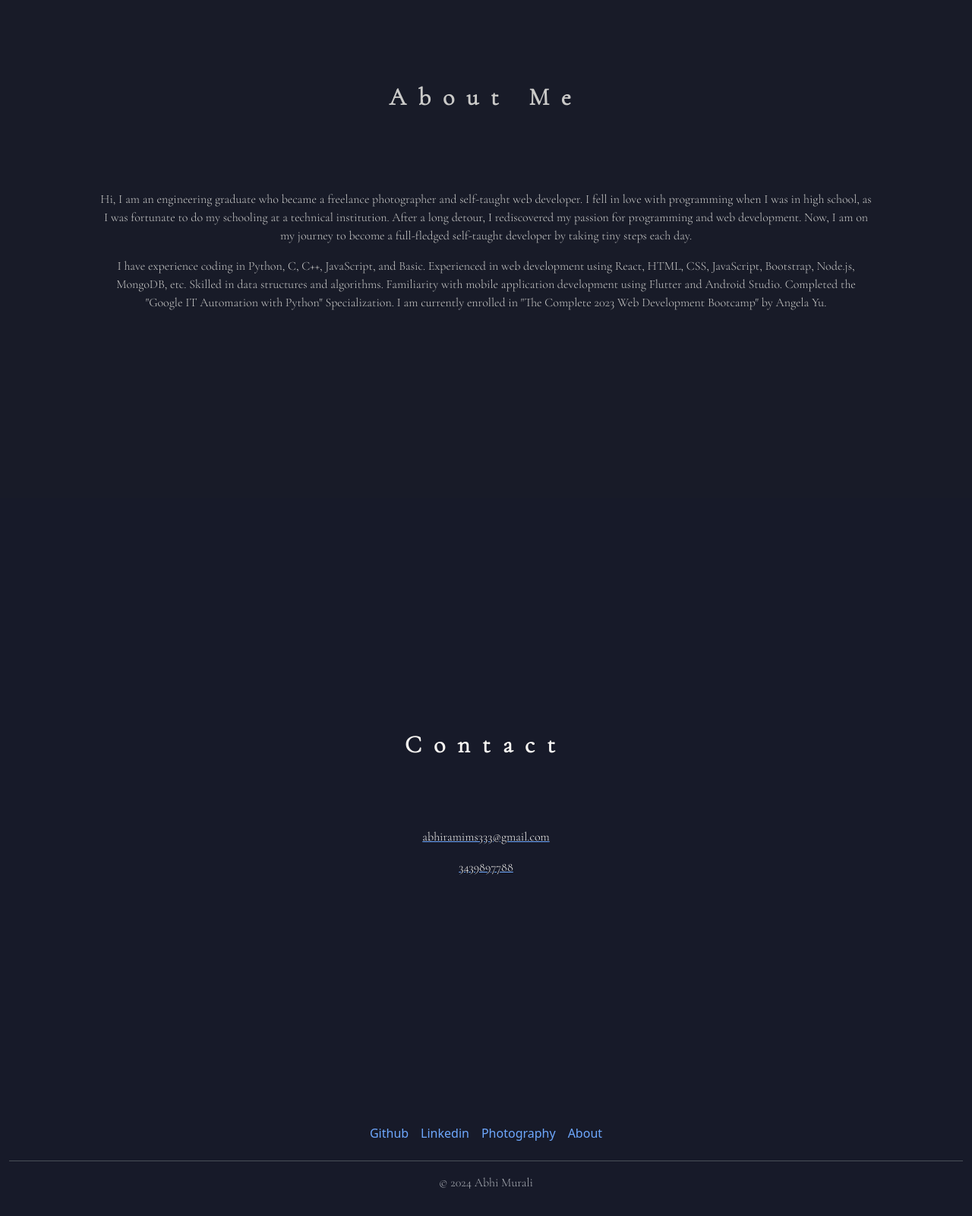
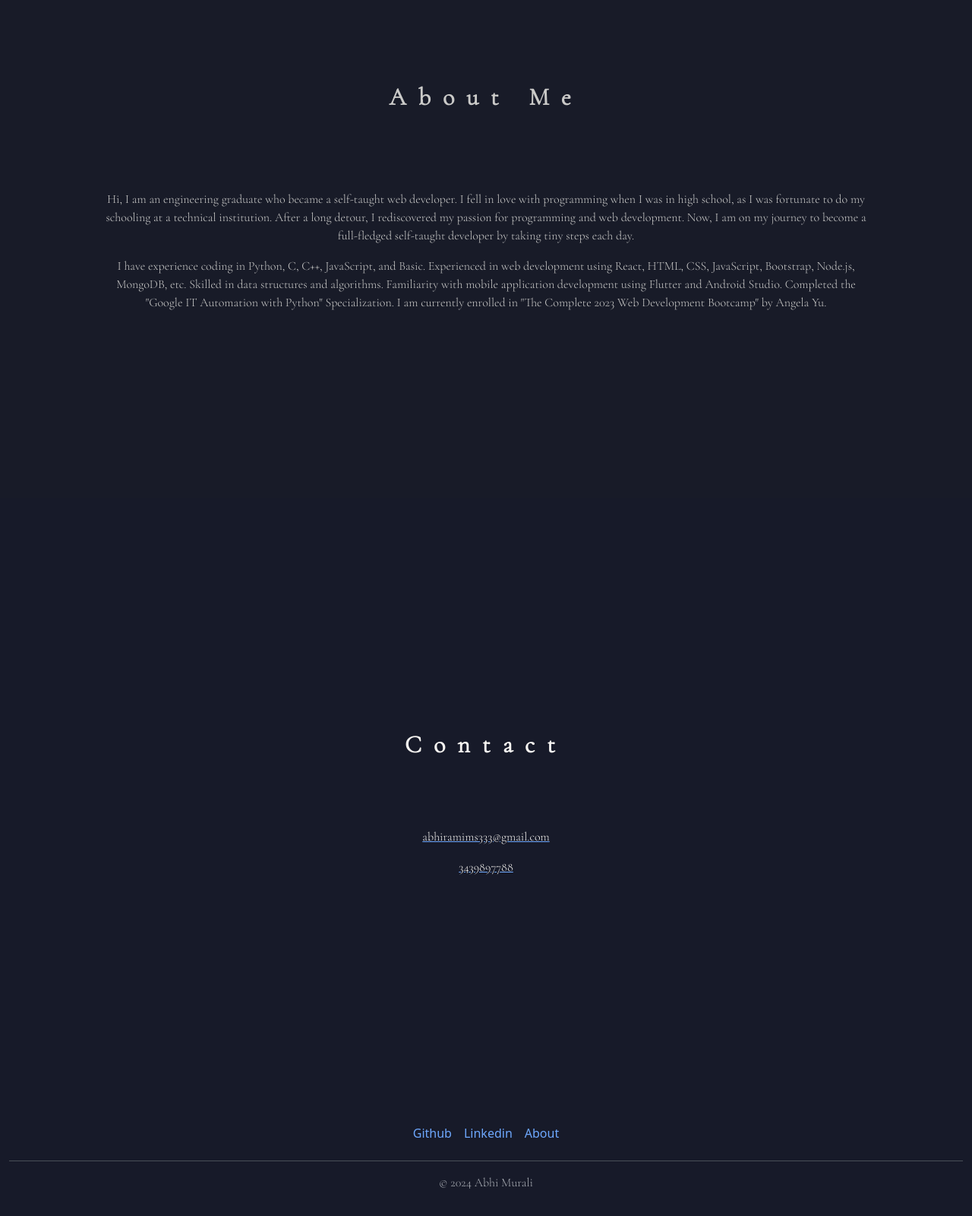
Before and after one commit to Abhi-MS/Abhi-Murali-Portfolio, a plain HTML site: page index.html in a window 1280 px wide. Shown: the part 1745-3345 px from the top of the page at 76% size. Drawn offline with nearby package versions, Linux system fonts and the light colour scheme.

Commit message:
change style

```diff
--- a/index.html
+++ b/index.html
@@ -77,7 +77,7 @@
 
 
 
-        <div id="carouselExampleCaptions" class="carousel slide ">
+        <div id="carouselExampleCaptions" class="carousel slide " data-bs-interval="5000">
           <div class="carousel-indicators">
             <button type="button" data-bs-target="#carouselExampleCaptions" data-bs-slide-to="0" class="active" aria-current="true" aria-label="Slide 1"></button>
             <button type="button" data-bs-target="#carouselExampleCaptions" data-bs-slide-to="1" aria-label="Slide 2"></button>
@@ -131,7 +131,7 @@
         <div id="tabt">
             <br />
             <h2>About Me</h2>
-            <p class="text-center">Hi, I am an engineering graduate who became a freelance photographer and self-taught web developer. I fell in love with programming when I was in high school, as I was fortunate to do my schooling at a technical institution. After a long detour, I rediscovered my passion for programming and web development. Now, I am on my journey to become a full-fledged self-taught developer by taking tiny steps each day. </p>
+            <p class="text-center">Hi, I am an engineering graduate who became a self-taught web developer. I fell in love with programming when I was in high school, as I was fortunate to do my schooling at a technical institution. After a long detour, I rediscovered my passion for programming and web development. Now, I am on my journey to become a full-fledged self-taught developer by taking tiny steps each day. </p>
             <p class="text-center"> I have experience coding in Python, C, C++, JavaScript, and Basic. Experienced in web development using React, HTML, CSS, JavaScript, Bootstrap, Node.js, MongoDB, etc. Skilled in data structures and algorithms. Familiarity with mobile application development using Flutter and Android Studio. Completed the "Google IT Automation with Python" Specialization. I am currently enrolled in "The Complete 2023 Web Development Bootcamp" by Angela Yu.
             </p>
         </div>
@@ -159,7 +159,6 @@
           <ul class="nav justify-content-center border-bottom pb-3 mb-3">
             <li class="nav-item"><a href="https://github.com/Abhi-MS" class="nav-link px-2 text-body-dark">Github</a></li>
             <li class="nav-item"><a href="https://www.linkedin.com/in/abhimurali/" class="nav-link px-2 text-body-dark">Linkedin</a></li>
-            <li class="nav-item"><a href="https://abhimsrami.wixsite.com/portfolio" class="nav-link px-2 text-body-dark">Photography</a></li>
             <li class="nav-item"><a href="#about" class="nav-link px-2 text-body-dark">About</a></li>
           </ul>
           <p class="text-center text-body-secondary">© 2024 Abhi Murali</p>
```
